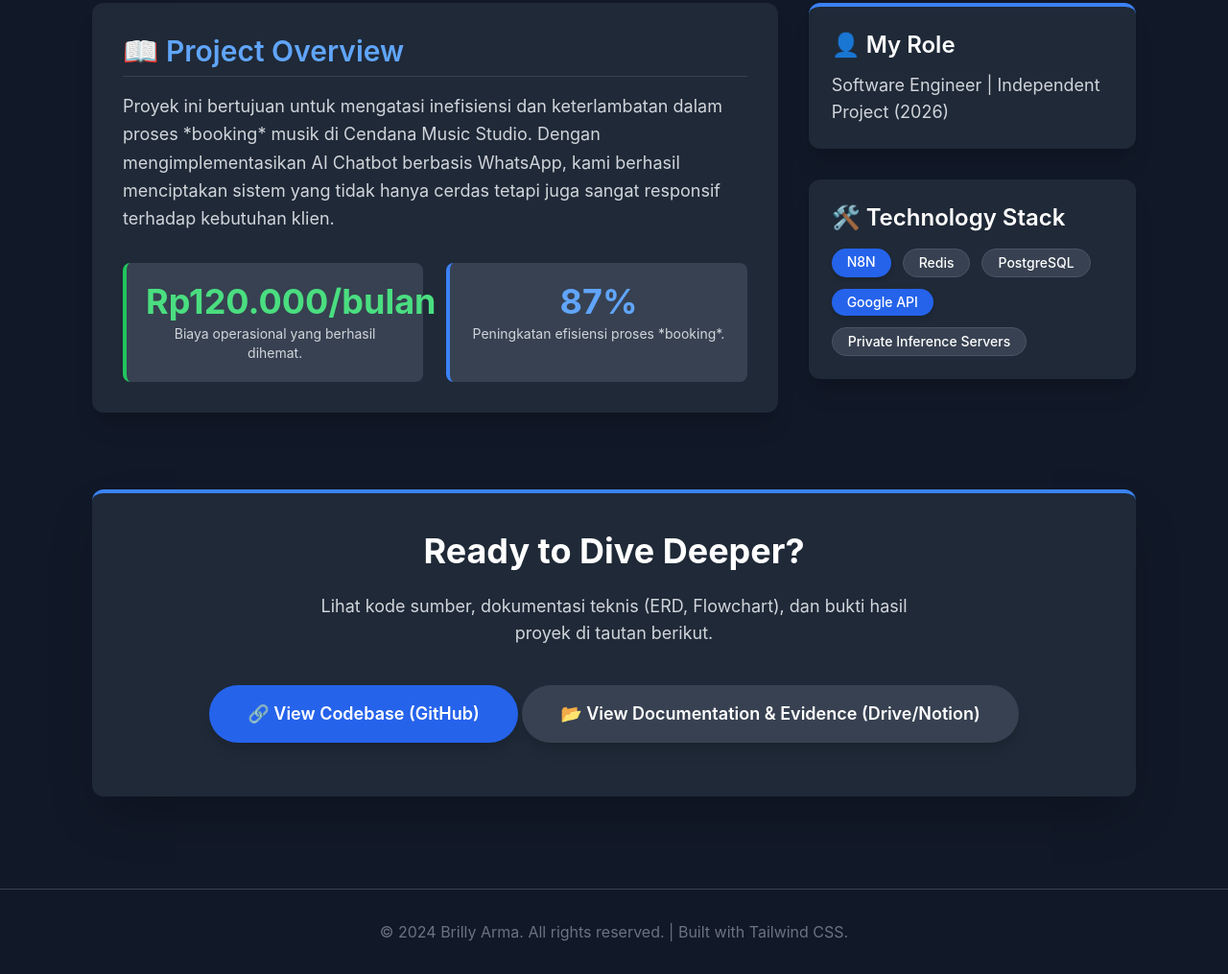
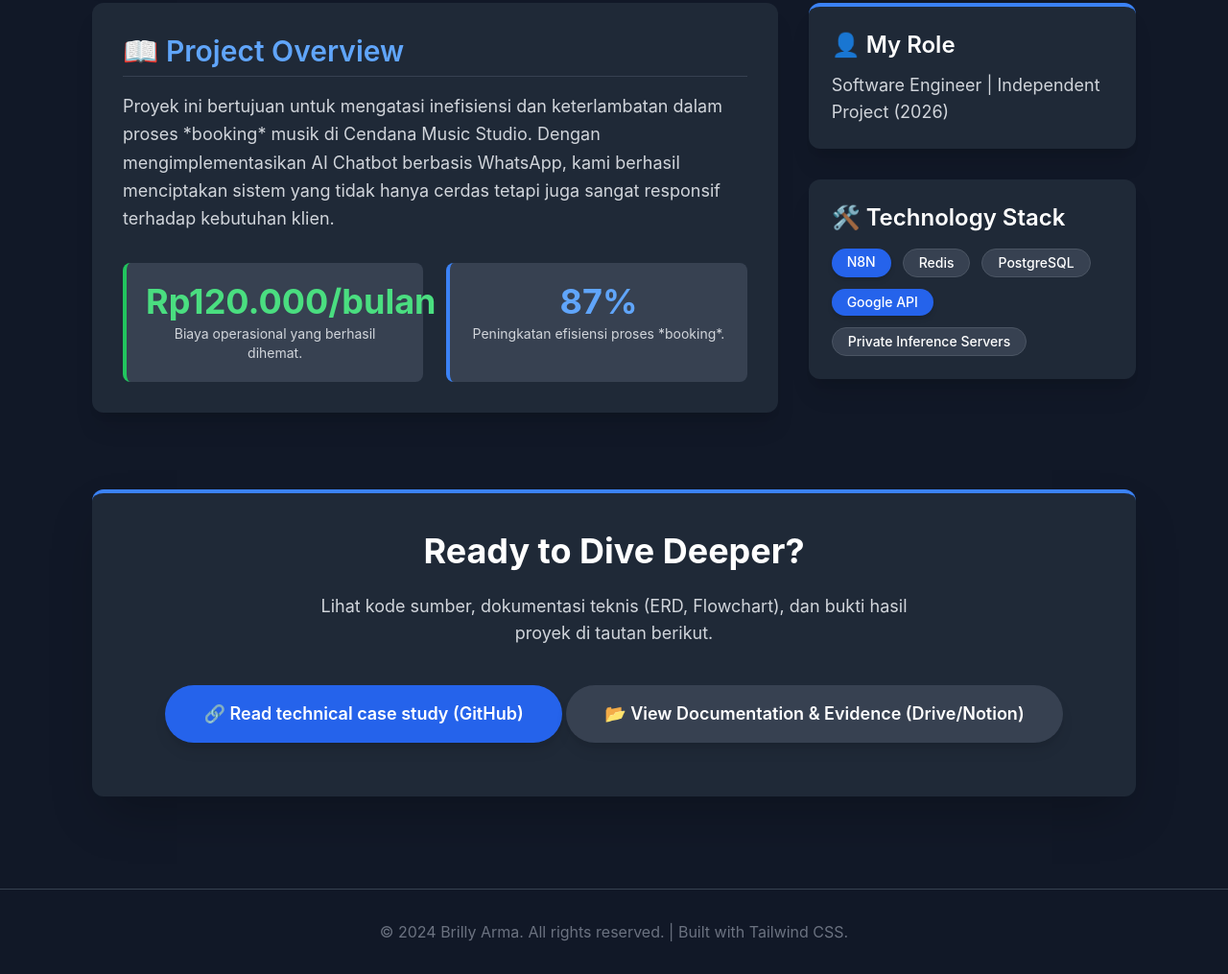
Before and after one commit to BrillyArMa/BrillyArMa.github.io, a plain HTML site: page detil-project-raisa-telkomsel.html in a window 1280 px wide. Shown: the part 437-1452 px from the top of the page at 96% size. Drawn offline with nearby package versions, Linux system fonts and the light colour scheme.

Commit message:
Update link text for GitHub codebase

```diff
--- a/detil-project-raisa-telkomsel.html
+++ b/detil-project-raisa-telkomsel.html
@@ -102,7 +102,7 @@
             <!-- Link Codebase (GitHub) -->
             <a href="#" target="_blank"
                class="inline-block px-10 py-4 mb-4 text-lg font-semibold rounded-full bg-blue-600 hover:bg-blue-700 transition duration-300 shadow-lg transform hover:scale-105">
-                🔗 View Codebase (GitHub)
+                🔗 Read technical case study (GitHub)
             </a>
 
             <!-- Link Documentation (Google Drive/Notion) -->
```
